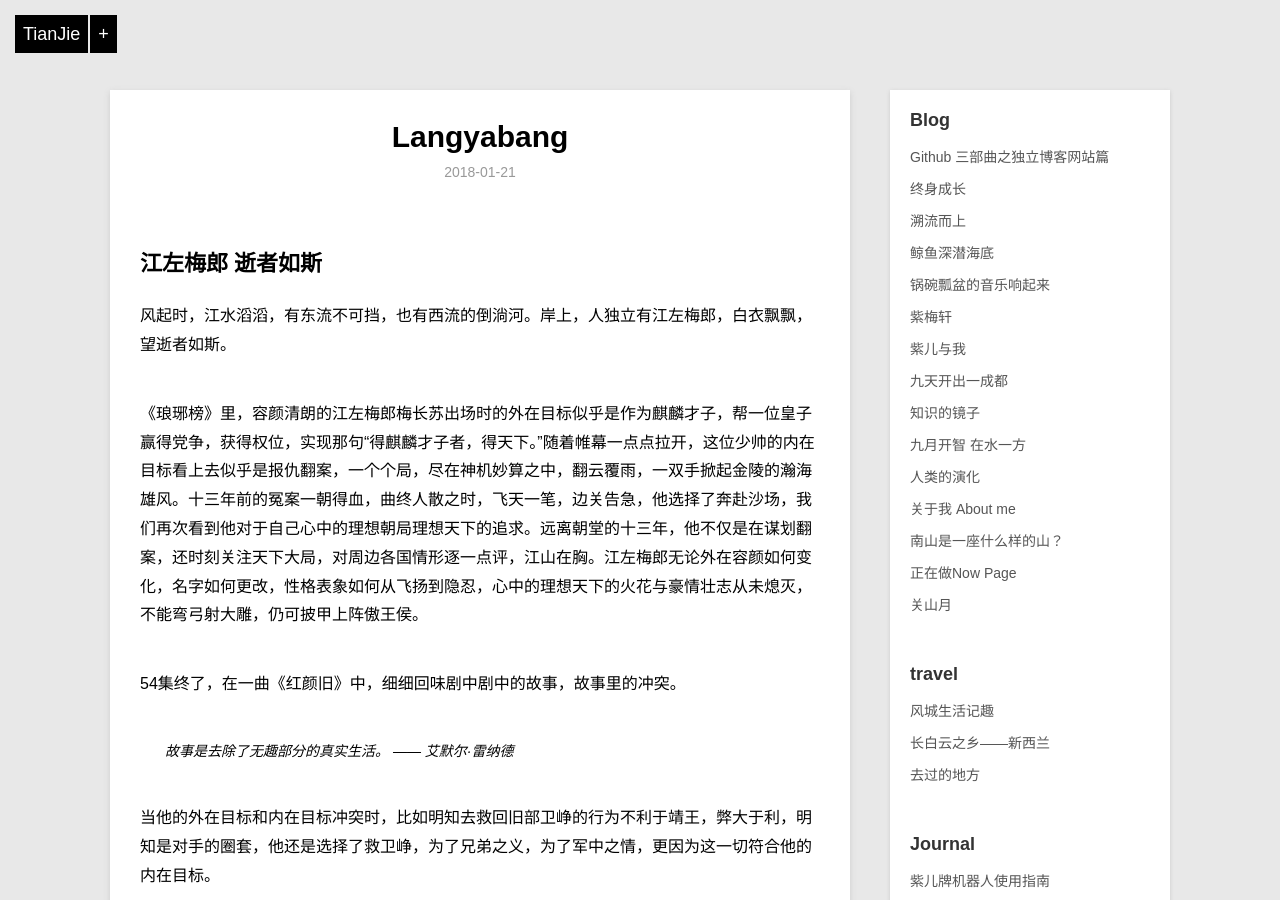
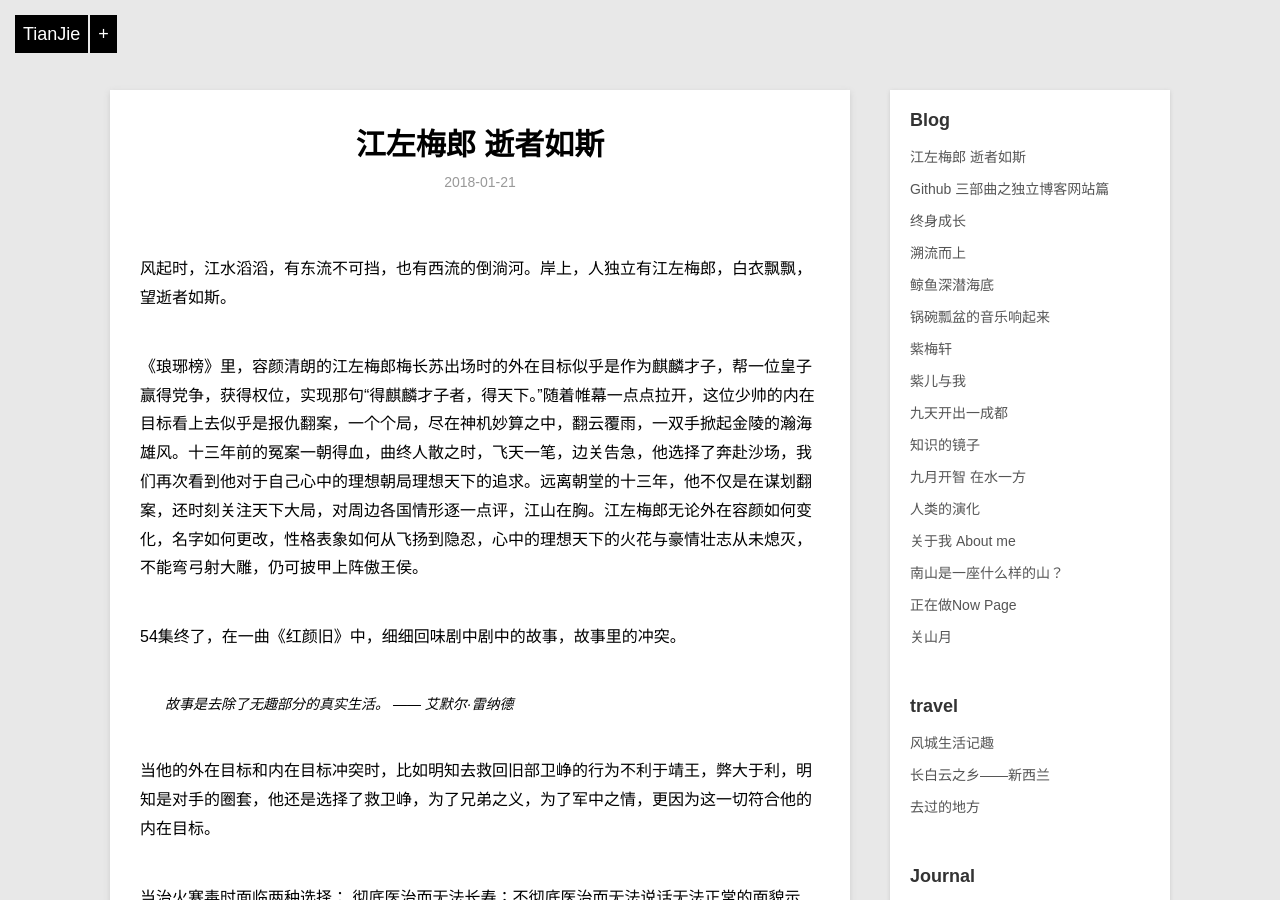
Before and after one commit to violettianjie/violettianjie.github.io, a Jekyll site: the page built from _posts/blog/2018-01-21-langyabang.md, in a window 1280 px wide and 900 px high. Built offline with Jekyll 4.4.1, drawn with Linux system fonts in a browser that asks for light colours; our own code applies the rules of GitHub Pages for plain Markdown files; part of the change alters nothing that is shown.

Commit message:
Update 2018-01-21-langyabang.md

```diff
--- a/_posts/blog/2018-01-21-langyabang.md
+++ b/_posts/blog/2018-01-21-langyabang.md
@@ -1,4 +1,10 @@
-## 江左梅郎 逝者如斯
+---
+layout: post
+title: "江左梅郎 逝者如斯"
+description: "聊聊《琅琊榜》、《飘》、故事....."
+category: blog
+---
+
 
 风起时，江水滔滔，有东流不可挡，也有西流的倒淌河。岸上，人独立有江左梅郎，白衣飘飘，望逝者如斯。
 
```
